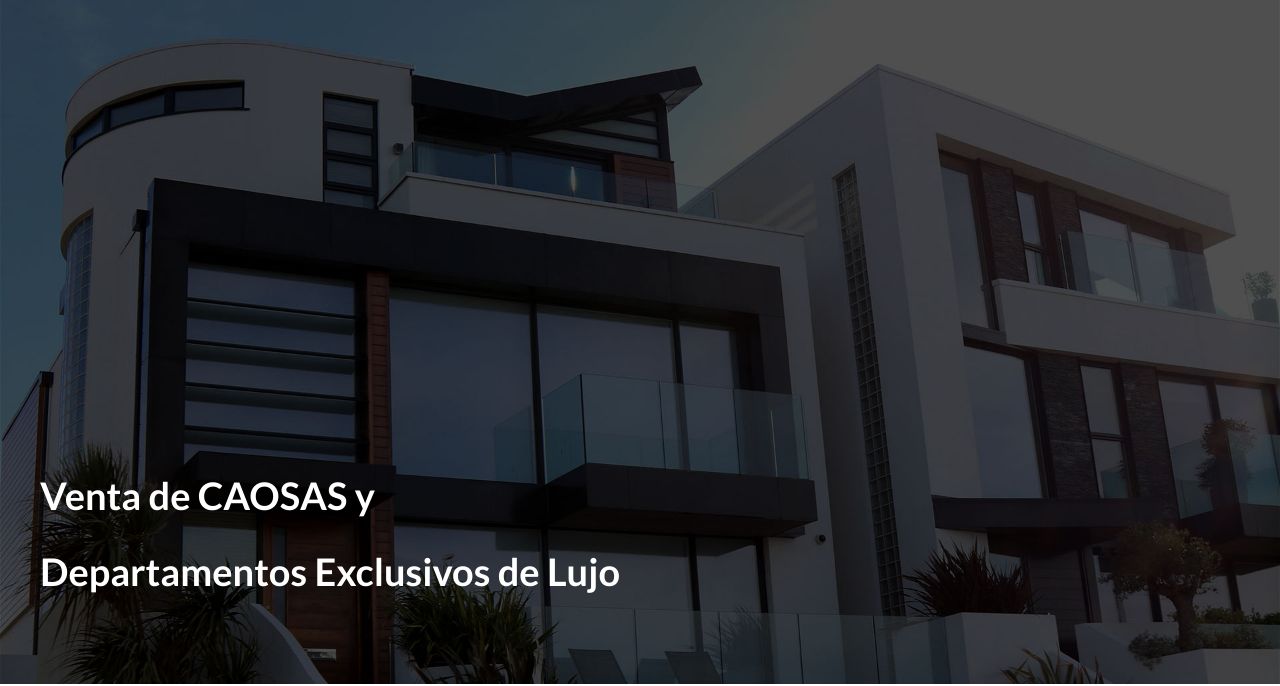
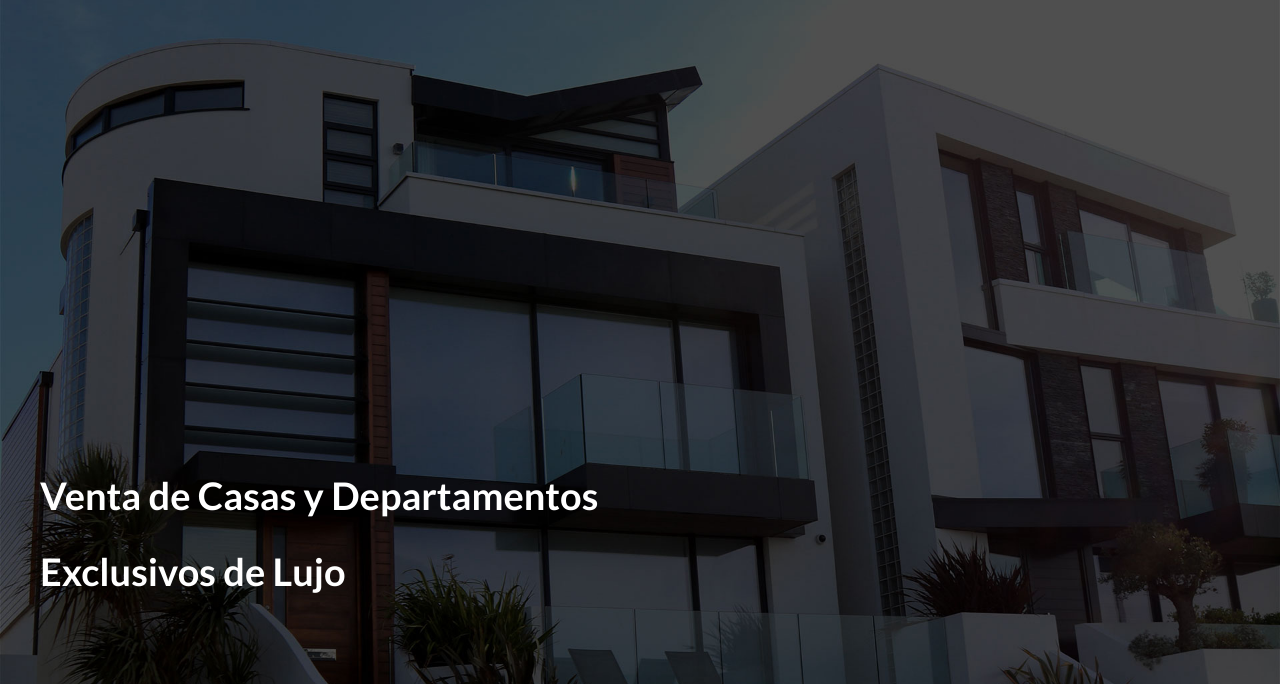
Before and after one commit to AndrosGreen/Web101, a plain HTML site: page index.html in a window 1280 px wide. Shown: the part 116-802 px from the top of the page. Drawn offline with Linux system fonts and the light colour scheme.

```diff
--- a/index.html
+++ b/index.html
@@ -25,7 +25,7 @@
                     <a href="contacto.html">Contacto</a>
                 </nav>
             </div>
-            <h1>Venta de CAOSAS y Departamentos Exclusivos de Lujo</h1>
+            <h1>Venta de Casas y Departamentos Exclusivos de Lujo</h1>
         </div>
 
     </header>
```
